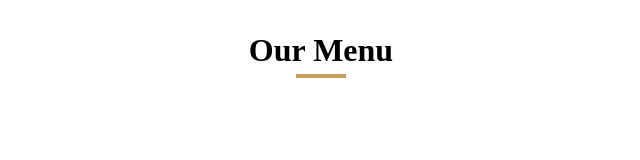
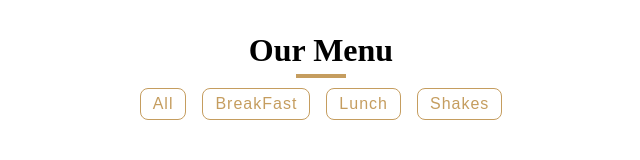
Before and after one commit to fahadshoukat/restaurant-menu-page, a plain HTML site: page index.html in a window 1280 px wide. Shown: the whole page, without its empty margins (319-959 px from the left). Drawn offline with Linux system fonts and the light colour scheme.

Commit message:
addingAndStylingButtons

```diff
--- a/index.html
+++ b/index.html
@@ -13,6 +13,12 @@
             <h1>Our Menu</h1>
             <div class="underline"></div>
         </div>
+        <div class="btns">
+            <button class="btn">All</button>
+            <button class="btn">BreakFast</button>
+            <button class="btn">Lunch</button>
+            <button class="btn">Shakes</button>
+        </div>
     </div>
 </body>
 <script src="menu.js"></script>
--- a/style.css
+++ b/style.css
@@ -7,7 +7,7 @@
 }
 
 .menu {
-    padding: 2rem 0;
+    padding: 32px 0;
 }
 
 .title {
@@ -21,3 +21,28 @@
     height: 4px;
     margin-top: 5px;
 }
+
+.btns {
+    display: flex;
+    justify-content: center;
+    margin-top: 10px;
+}
+
+.btn {
+    background: transparent;
+    border: 1px solid #c59d5f;
+    text-decoration: capitalize;
+    font-size: 16px;
+    margin: 0 8px;
+    letter-spacing: 1px;
+    border-radius: 8px;
+    padding: 6px 12px;
+    color: #c59d5f;
+    cursor: pointer;
+    transition: all 0.3s linear;
+}
+
+.btn:hover {
+    background: #c59d5f;
+    color: white;
+}
```
